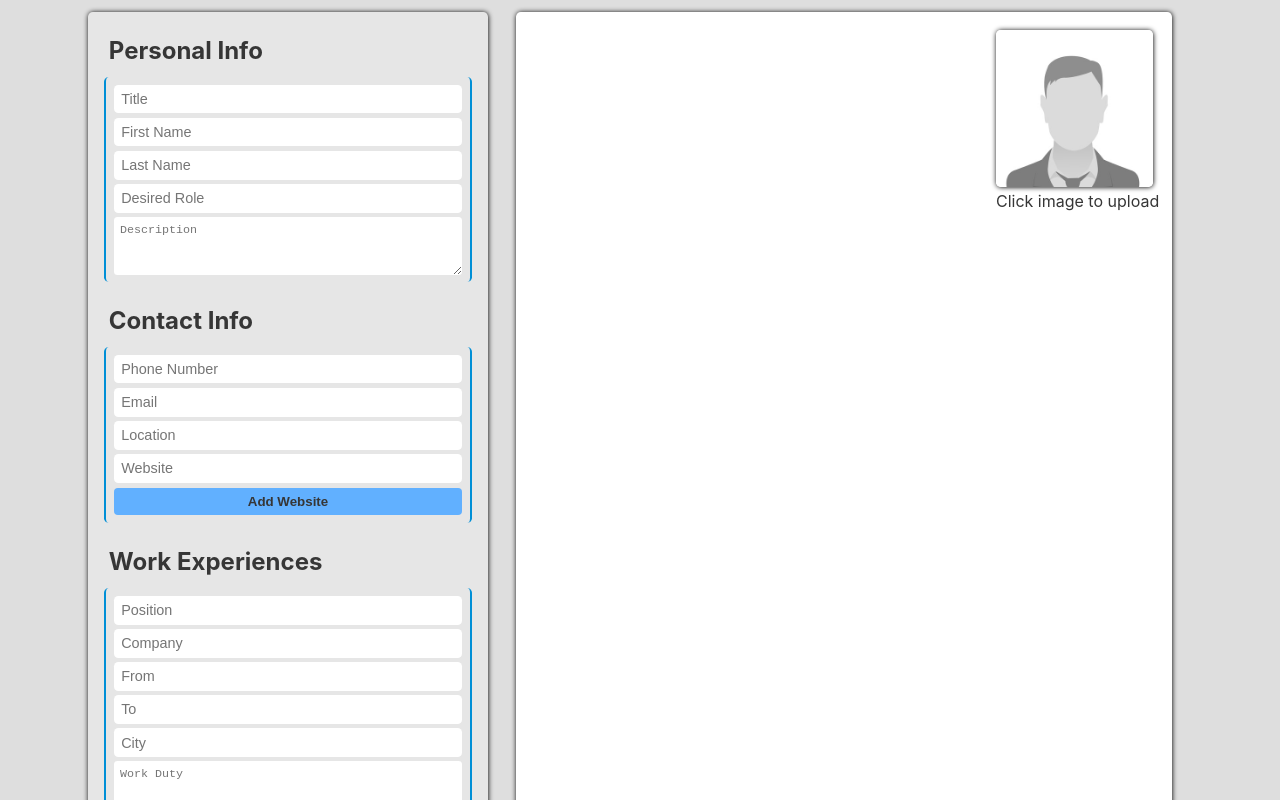
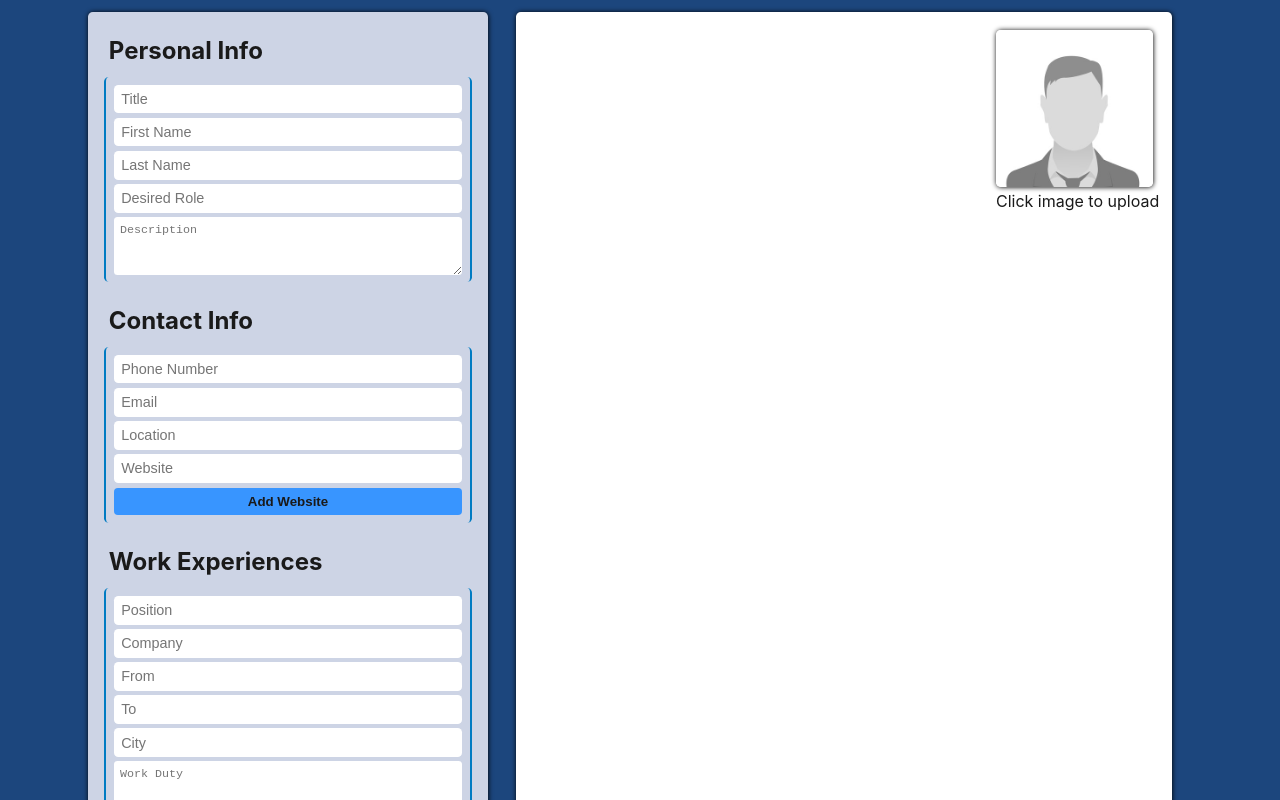
Before and after one commit to G-Cioni/cv-creator, a React (Create React App) app: page / in a window 1280 px wide. Shown: the top 800 px of the page. Built offline with nearby package versions, Linux system fonts and the light colour scheme.

Commit message:
Changed colors pallette

```diff
--- a/src/styles/App.css
+++ b/src/styles/App.css
@@ -1,13 +1,13 @@
 :root {
   --border-radius: 0.3em;
   --box-shadow: 0.3px 0.3px 5px black;
-  --color-accent-1-hover: hsl(210, 100%, 72%);
-  --color-accent-1: hsl(210, 100%, 69%);
-  --color-accent-2: hsl(200, 100%, 42%);
+  --color-accent-1-hover: hsl(212, 100%, 53%);
+  --color-accent-1: hsl(212, 100%, 61%);
+  --color-accent-2: hsl(202, 100%, 38%);
   --color-bg-cv: white;
-  --color-bg-primary: hsl(0, 0%, 87%);
-  --color-bg-secondary: hsl(0, 0%, 90%);
-  --color-text: hsl(0, 0%, 21%);
+  --color-bg-primary: hsl(214, 63%, 30%);
+  --color-bg-secondary: hsl(221, 32%, 85%);
+  --color-text: hsl(0, 0%, 10%);
   /* A4 paper aspect ratio */
   --cv-height: calc(var(--cv-width) * 1.4142);
   /* Can set % of --cv-left-side by multiplying by a decimal */
@@ -345,8 +345,8 @@ p {
   ==========*/
 
 ::-webkit-scrollbar {
-  height: 0.4rem;
-  width: 0.4rem;
+  height: 0.5rem;
+  width: 0.5rem;
 }
 
 ::-webkit-scrollbar-track {
```
